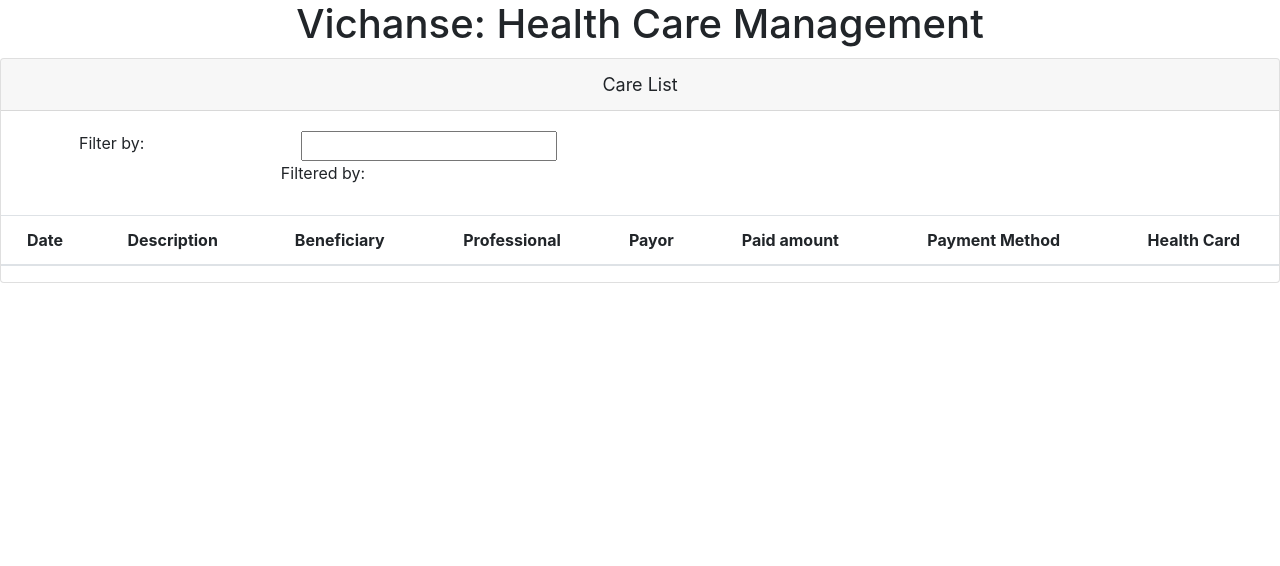
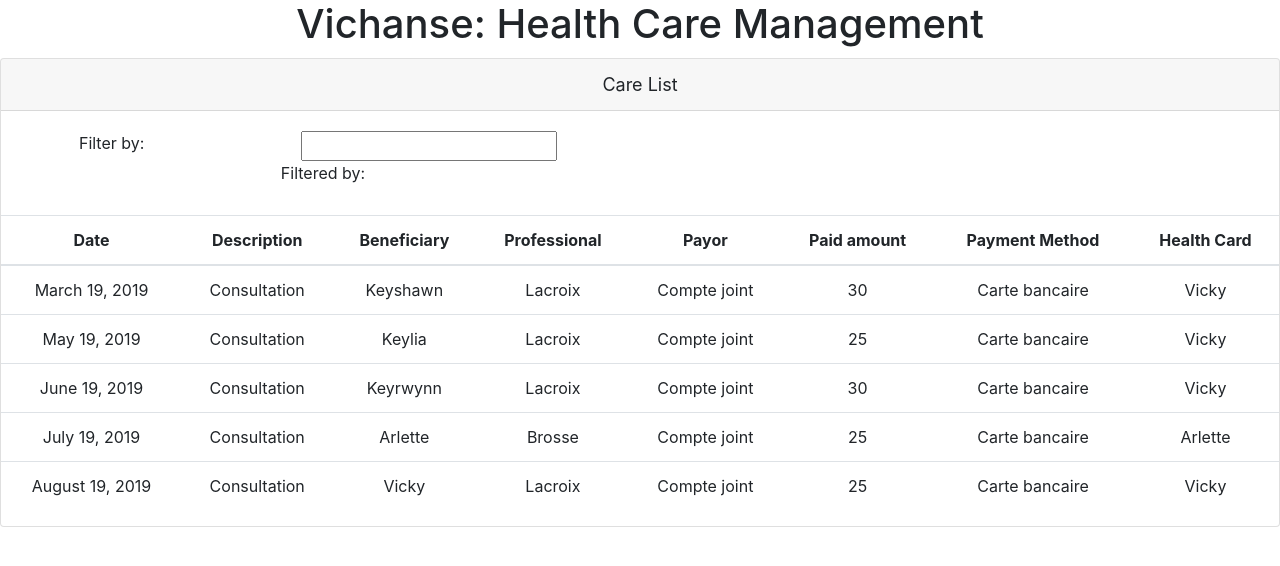
Before and after one commit to vichanse/HCM, an Angular app: page / in a window 1280 px wide. Shown: the top 566 px of the page. Built offline with nearby package versions, Linux system fonts and the light colour scheme.

Commit message:
Adding logic with Directives: ngFor

```diff
--- a/src/app/cares/care-list.component.html
+++ b/src/app/cares/care-list.component.html
@@ -28,7 +28,16 @@
                 </tr>
             </thead>
             <tbody>
-
+                <tr *ngFor='let care of cares'>
+                    <td>{{care.date}}</td>
+                    <td>{{care.description}}</td>
+                    <td>{{care.beneficiary}}</td>
+                    <td>{{care.professional}}</td>
+                    <td>{{care.payor}}</td>
+                    <td>{{care.paidAmount}}</td>
+                    <td>{{care.paymentMethod}}</td>
+                    <td>{{care.healthCard}}</td>
+                </tr>
             </tbody>
         </table>
     </div>
```
